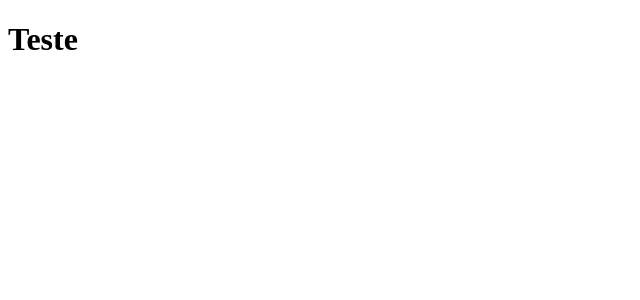
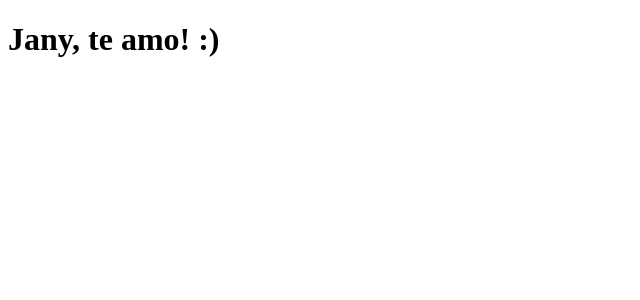
Before and after one commit to MarcosPrintes/ctabs, a Next.js app: page / in a window 1280 px wide. Shown: the top 300 px of the page, without its empty margins (0-640 px from the left). Built offline with nearby package versions, Linux system fonts and the light colour scheme.

Commit message:
Seng right message

```diff
--- a/package.json
+++ b/package.json
@@ -15,6 +15,7 @@
   "dependencies": {
     "next": "^13.1.6",
     "react": "^18.2.0",
-    "react-dom": "^18.2.0"
+    "react-dom": "^18.2.0",
+    "vercel": "^37.14.0"
   }
 }
--- a/pages/index.js
+++ b/pages/index.js
@@ -1,6 +1,6 @@
 function Home() {
     return (
-        <h1> Teste </h1>
+        <h1> Jany, te amo! :)</h1>
     )
 }
 
```
Also changed, not shown: 2 other files (tests, documents, lock files or other folders).
